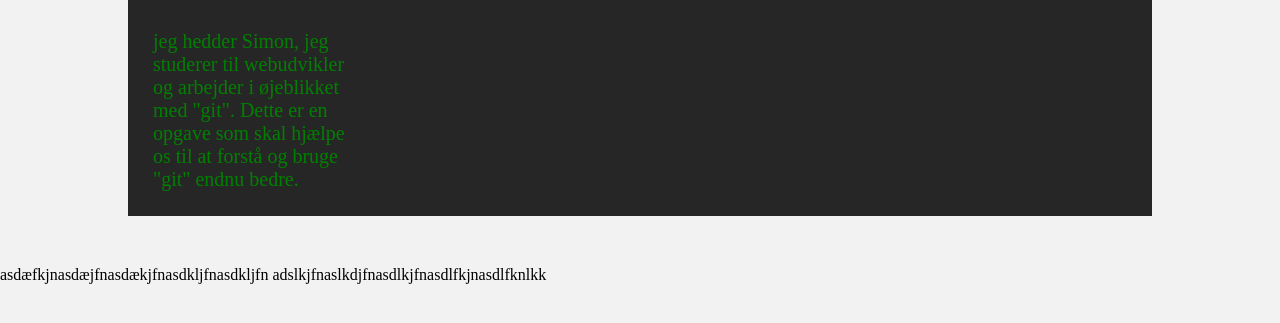
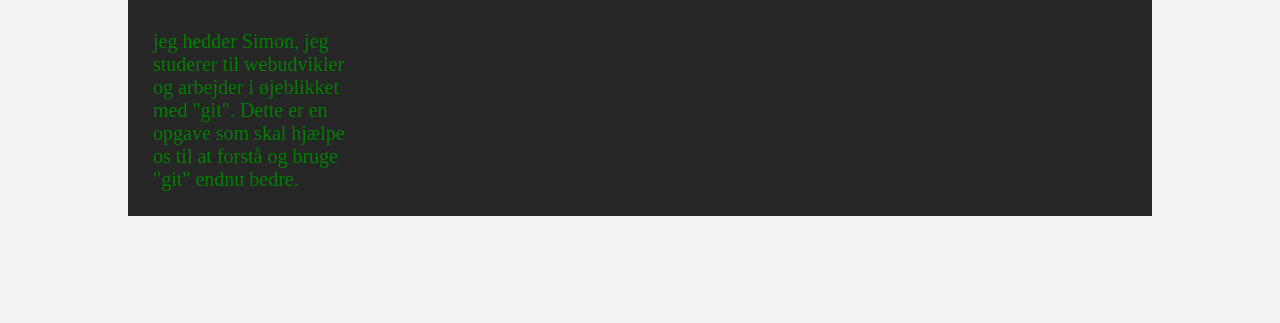
Before and after one commit to SimonLervad/Assignments-DE.2, a plain HTML site: page simon.html in a window 1280 px wide. Shown: the part 317-640 px from the top of the page. Drawn offline with Linux system fonts and the light colour scheme.

Commit message:
lille ændring

```diff
--- a/simon.html
+++ b/simon.html
@@ -21,5 +21,3 @@
 		</div>
 	</body>
 	</html>
-
-	asdæfkjnasdæjfnasdækjfnasdkljfnasdkljfn adslkjfnaslkdjfnasdlkjfnasdlfkjnasdlfknlkk
```
